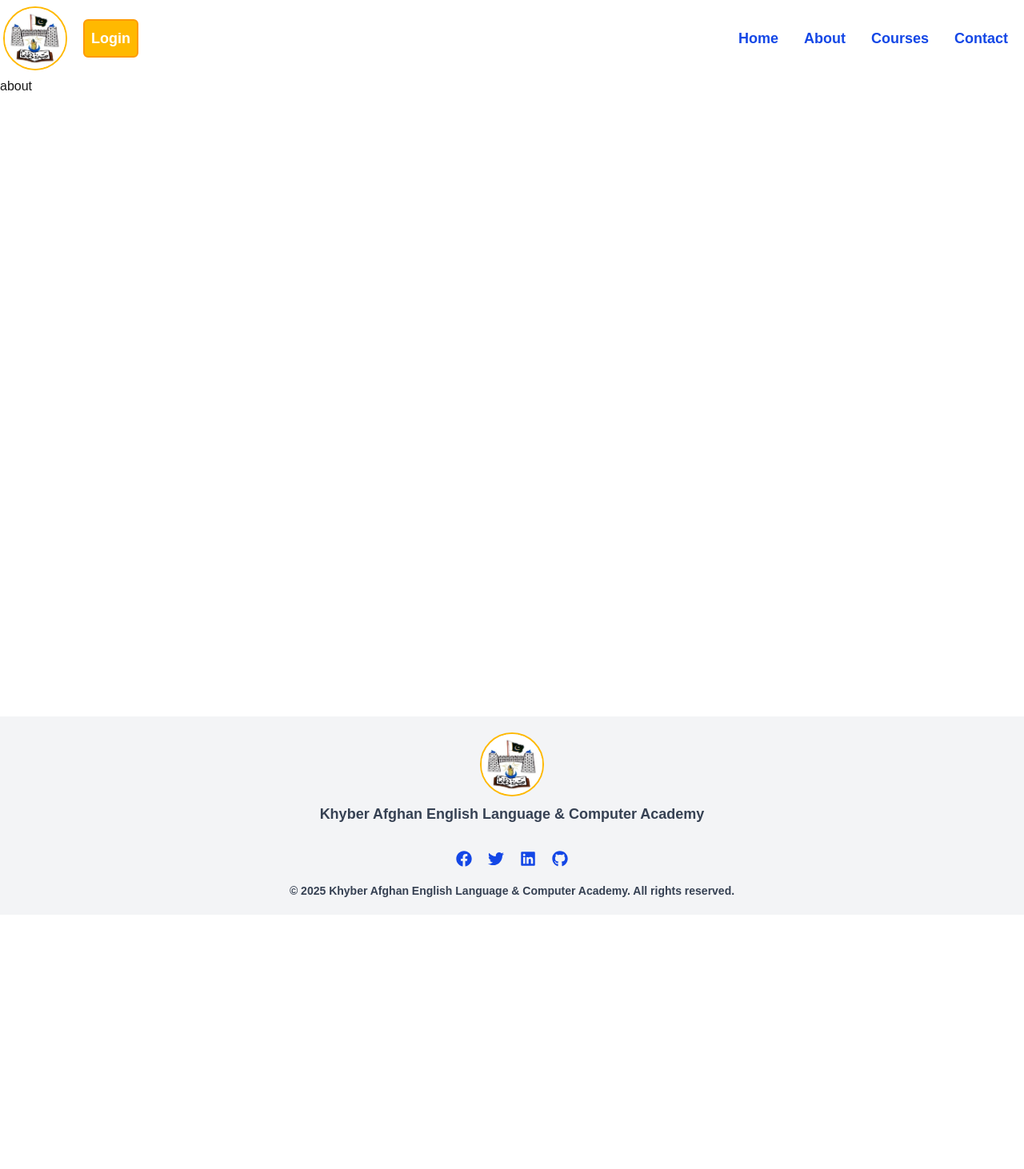
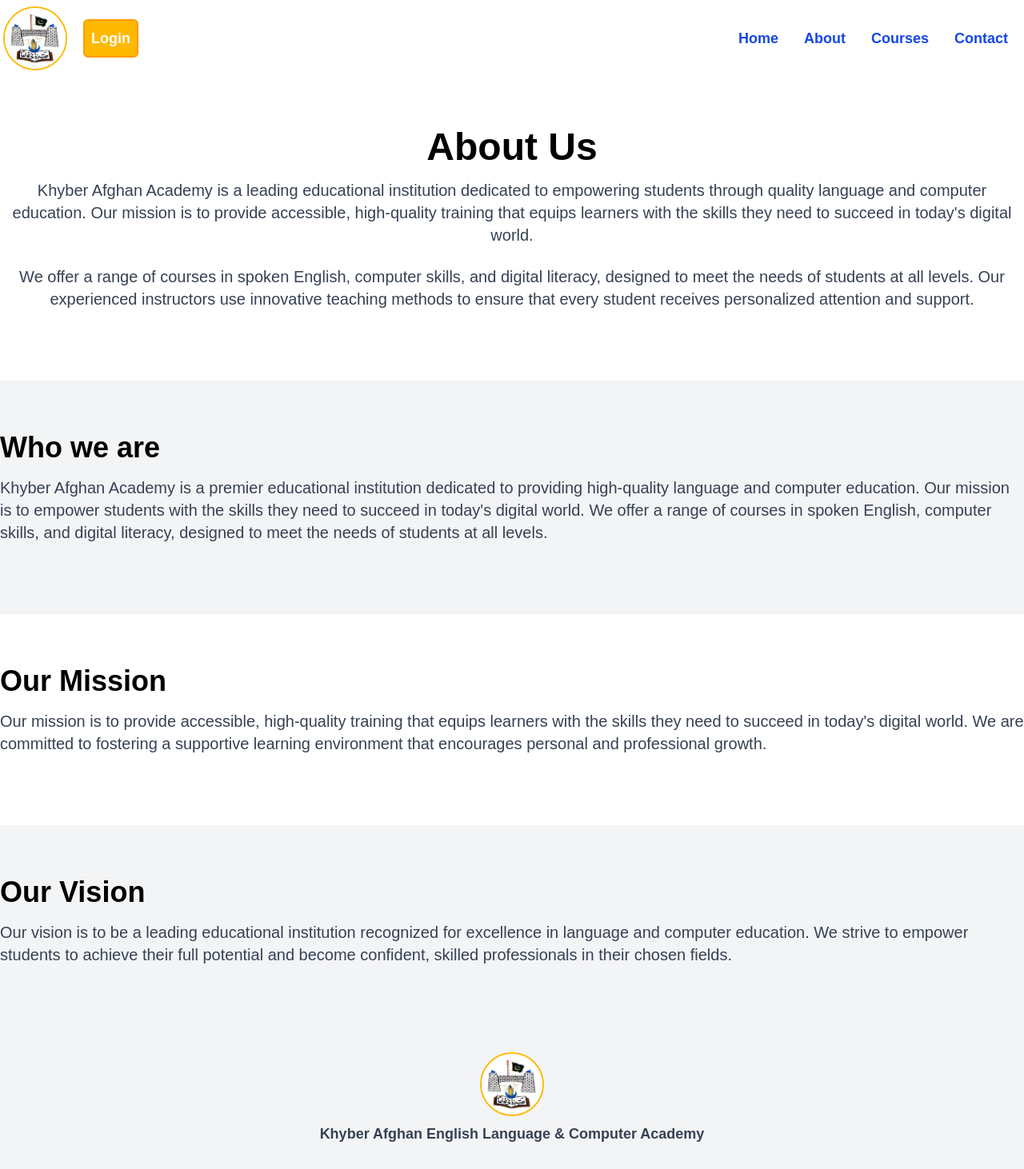
Before and after one commit to mhgkhan/kaelca, a Next.js app: page /about in a window 1280 px wide. Shown: the top 1462 px of the page at 80% size. Before the commit the page ends 1144 px from the top, so only its background shows below. Built offline with nearby package versions, Linux system fonts and the light colour scheme.

Commit message:
Revamp About Us page with detailed sections on the academy's mission, vision, and offerings for enhanced user engagement and information clarity

```diff
--- a/src/app/about/page.js
+++ b/src/app/about/page.js
@@ -2,9 +2,66 @@ import React from 'react'
 
 const page = () => {
   return (
-    <div>
-      about
-    </div>
+    <>
+
+      <section className="w-full">
+        <div className="container mx-auto">
+          <div className="md:px-0 px-2 py-16 text-center">
+            <h1 className="text-4xl md:text-5xl font-bold mb-4 dark:text-white text-black">About Us</h1>
+            <p className="text-lg md:text-xl mb-6 dark:text-gray-200 text-gray-700">
+              Khyber Afghan Academy is a leading educational institution dedicated to empowering students through quality language and
+              computer education. Our mission is to provide accessible, high-quality training that equips learners with the skills they need to succeed in today's digital world.
+            </p>
+            <p className="text-lg md:text-xl mb-6 dark:text-gray-200 text-gray-700">
+              We offer a range of courses in spoken English, computer skills, and digital literacy, designed to meet the needs of students at all levels.
+              Our experienced instructors use innovative teaching methods to ensure that every student receives personalized attention and support.
+            </p>
+          </div>
+        </div>
+      </section>
+
+      <section className="w-full bg-gray-100 dark:bg-gray-800">
+        <div className="container mx-auto">
+          <div className="md:px-0 px-2 py-16">
+            <h2 className="text-3xl md:text-4xl font-bold mb-4 dark:text-white text-black">Who we are</h2>
+            <p className="text-lg md:text-xl mb-6 dark:text-gray-200 text-gray-700">
+              Khyber Afghan Academy is a premier educational institution dedicated to providing high-quality language and computer education.
+              Our mission is to empower students with the skills they need to succeed in today's digital world.
+              We offer a range of courses in spoken English, computer skills, and digital literacy, designed to meet the needs of students at all levels.
+            </p>
+          </div>
+        </div>
+      </section>
+
+      {/* Our Mission */}
+      <section className="w-full bg-white dark:bg-gray-900">
+        <div className="container mx-auto">
+          <div className="md:px-0 px-2 py-16">
+            <h2 className="text-3xl md:text-4xl font-bold mb-4 dark:text-white text-black">Our Mission</h2>
+            <p className="text-lg md:text-xl mb-6 dark:text-gray-200 text-gray-700">
+              Our mission is to provide accessible, high-quality training that equips learners with the skills they need to succeed in today's digital world.
+              We are committed to fostering a supportive learning environment that encourages personal and professional growth.
+            </p>
+          </div>
+        </div>
+      </section>
+
+      {/* Our Vision */}
+      <section className="w-full bg-gray-100 dark:bg-gray-800">
+        <div className="container mx-auto">
+          <div className="md:px-0 px-2 py-16">
+            <h2 className="text-3xl md:text-4xl font-bold mb-4 dark:text-white text-black">Our Vision</h2>
+            <p className="text-lg md:text-xl mb-6 dark:text-gray-200 text-gray-700">
+              Our vision is to be a leading educational institution recognized for excellence in language and computer education.
+              We strive to empower students to achieve their full potential and become confident, skilled professionals in their chosen fields.
+            </p>
+          </div>
+        </div>
+      </section>
+
+
+
+    </>
   )
 }
 
```
